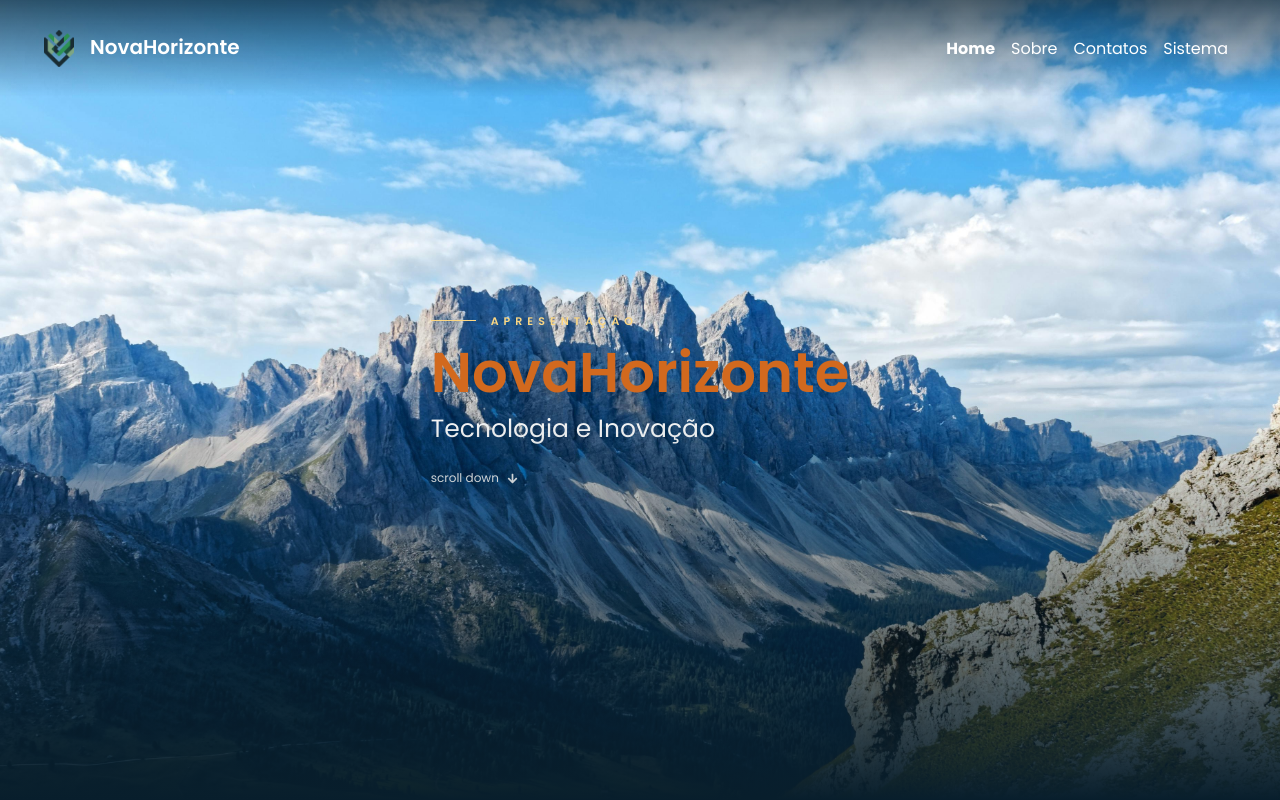
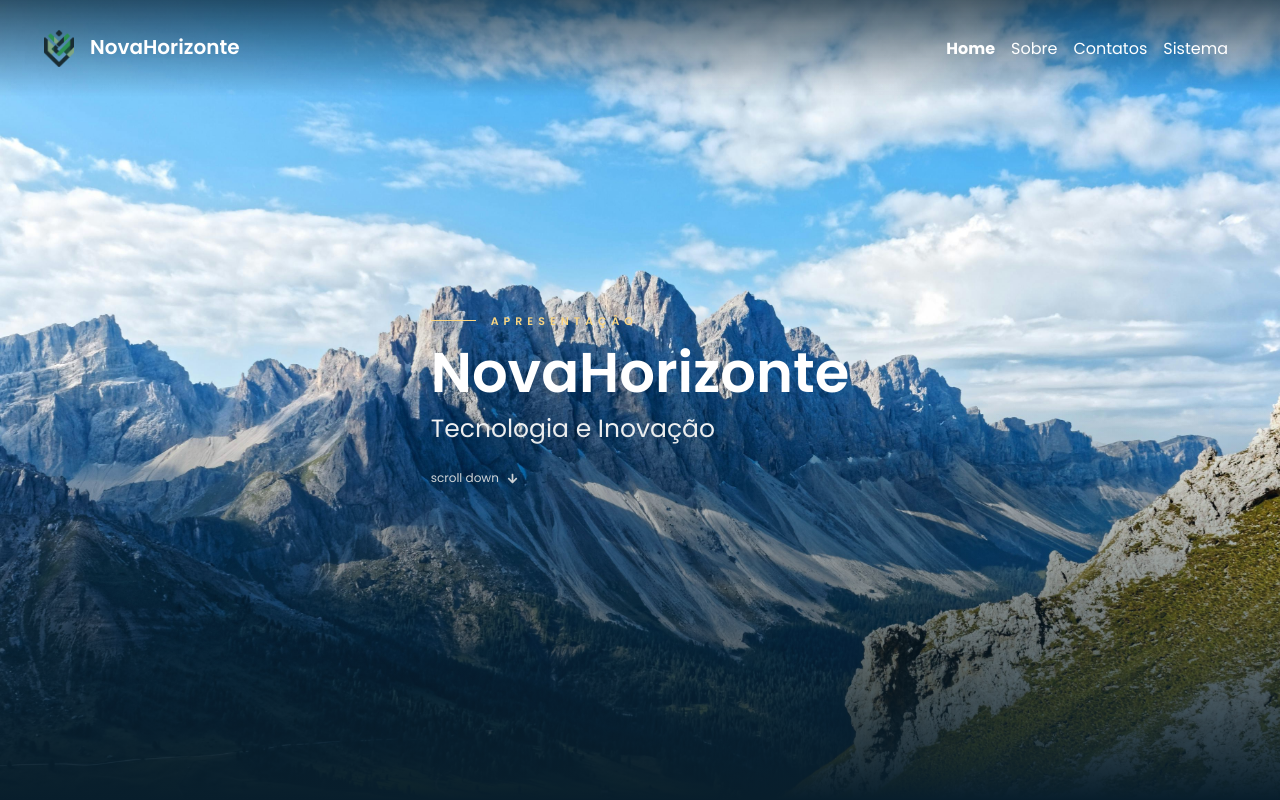
Before and after one commit to MatheusCrivellaro/react-apresentacao-novahorizonte, a JavaScript app: page / in a window 1280 px wide. Shown: the top 800 px of the page. Built offline with nearby package versions, Linux system fonts and the light colour scheme; the HTML template or start-up script is replaced by a standard one.

Commit message:
Ajustes esteticos

```diff
--- a/src/components/TitlePage/TitlePage.css
+++ b/src/components/TitlePage/TitlePage.css
@@ -10,7 +10,6 @@
     font-weight: 600;
     font-size: 32px;
     margin-top: 10px;
-    color: chocolate;
 }
 
 @media (min-width: 768px) {
```
